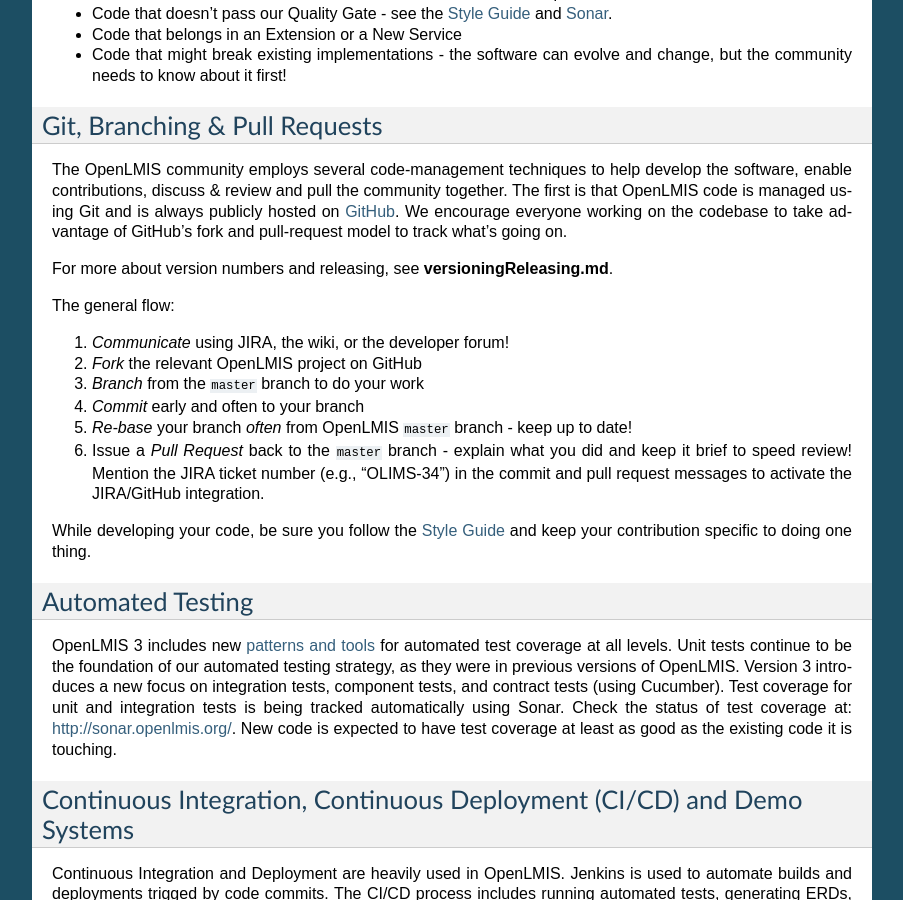
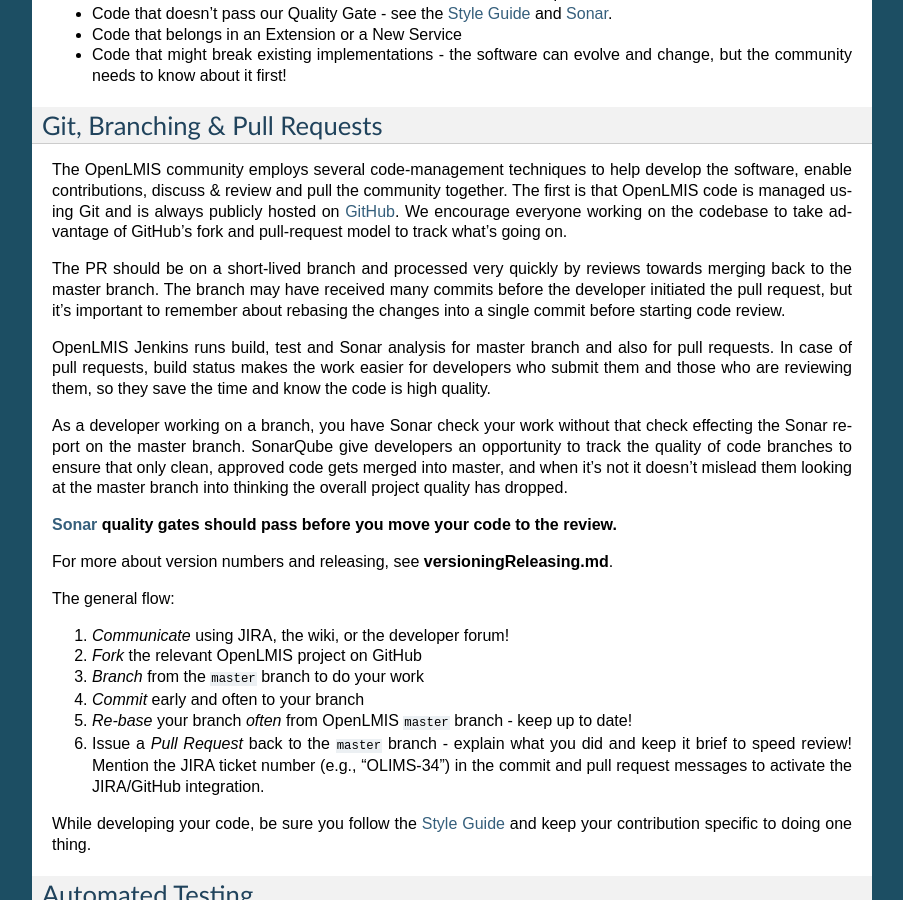
Before and after one commit to OpenLMIS/openlmis-ref-distro, a Sphinx documentation site: the page built from docs/source/contribute/contributionGuide.md, in a window 1280 px wide and 900 px high, scrolled down 3996 px. Shown: the whole window, without its empty margins (198-1101 px from the left). Built offline with Sphinx 7.4.7, drawn with Linux system fonts in a browser that asks for light colours; pages that are not in the unit, such as notebooks, are missing from menus.

Commit message:
OLMIS-4798: Updated Git, Branching & Pull Requests section in the contribution documentation

```diff
--- a/docs/source/contribute/contributionGuide.md
+++ b/docs/source/contribute/contributionGuide.md
@@ -167,6 +167,21 @@
 publicly hosted on [GitHub](http://github.com/OpenLMIS/). We encourage everyone working on the codebase to
 take advantage of GitHub's fork and pull-request model to track what's going on.
 
+The PR should be on a short-lived branch and processed very quickly by reviews towards merging back
+to the master branch. The branch may have received many commits before the developer initiated the pull
+request, but it's important to remember about rebasing the changes into a single commit before starting code review.
+
+OpenLMIS Jenkins runs build, test and Sonar analysis for master branch and also for pull requests.
+In case of pull requests, build status makes the work easier for developers who submit them and those who are
+reviewing them, so they save the time and know the code is high quality.
+
+As a developer working on a branch, you have Sonar check your work without that check effecting
+the Sonar report on the master branch. SonarQube give developers an opportunity to track the quality of
+code branches to ensure that only clean, approved code gets merged into master, and when it's not
+it doesn't mislead them looking at the master branch into thinking the overall project quality has dropped.
+
+**[Sonar](http://sonar.openlmis.org/) quality gates should pass before you move your code to the review.**
+
 For more about version numbers and releasing, see **versioningReleasing.md**.
 
 The general flow:
```
